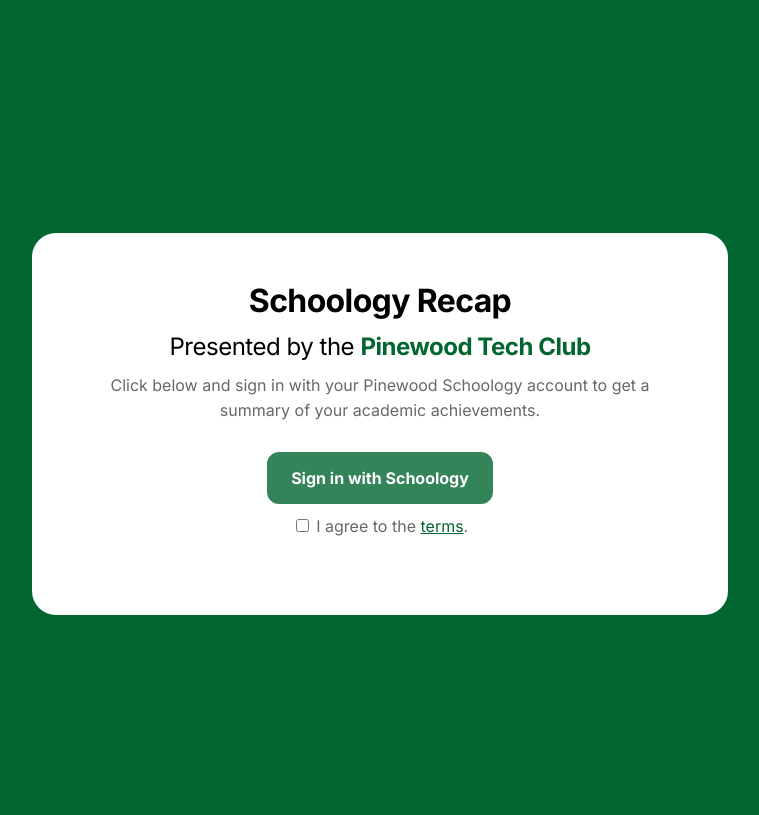
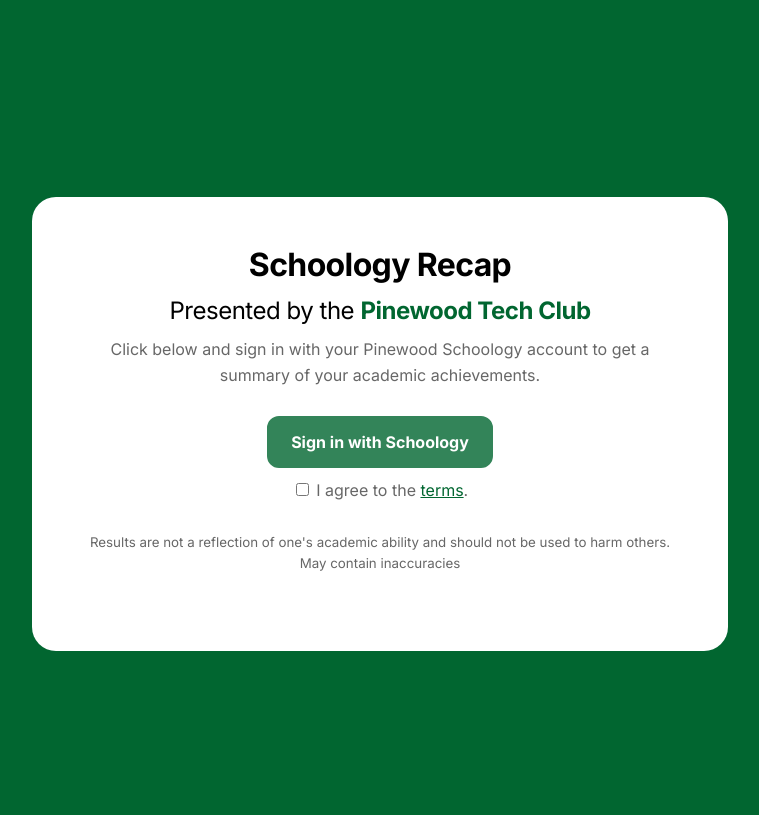
Before and after one commit to Pinewood-Tech-Club/one-recap, a Flask app: page / in a window 1280 px wide. Shown: the top 815 px of the page, without its empty margins (260-1019 px from the left). Run offline with Flask 3, Linux system fonts and the light colour scheme.

Commit message:
Added a disclaimer as required by school.

```diff
--- a/templates/index.html
+++ b/templates/index.html
@@ -13,6 +13,7 @@
     <a class="button disabled" onclick="btnClick()">Sign in with Schoology</a>
     <p><input type="checkbox" id="terms-checkbox" />
     <label for="terms-checkbox" id="terms-label">I agree to the <a href="/terms">terms</a>.</label></p>
+    <p style="font-size: 10pt">Results are not a reflection of one's academic ability and should not be used to harm others. May contain inaccuracies</p>
   </div>
   <script>
     document.getElementById('terms-checkbox').addEventListener('change', function() {
```
Also changed, not shown: 1 other file.
